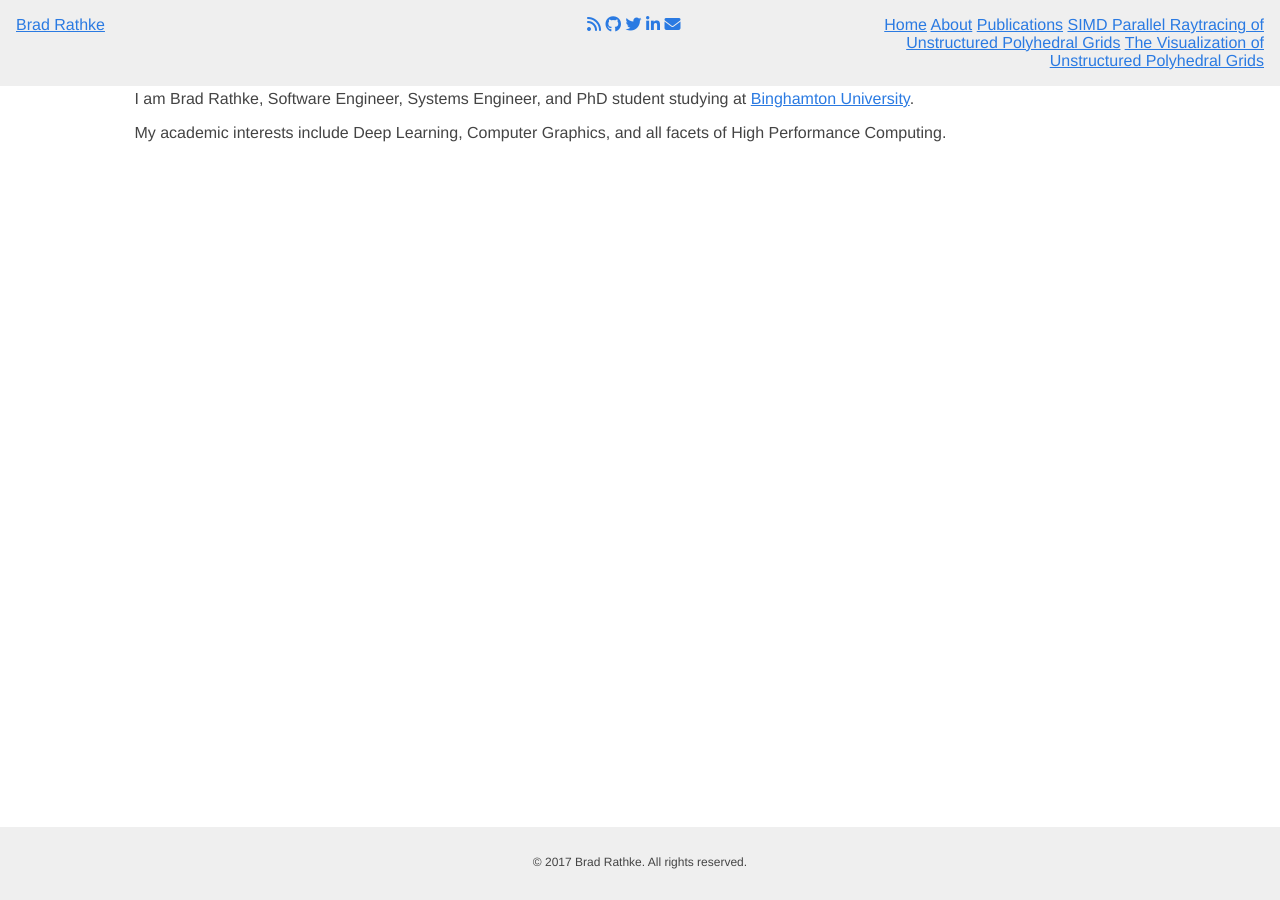
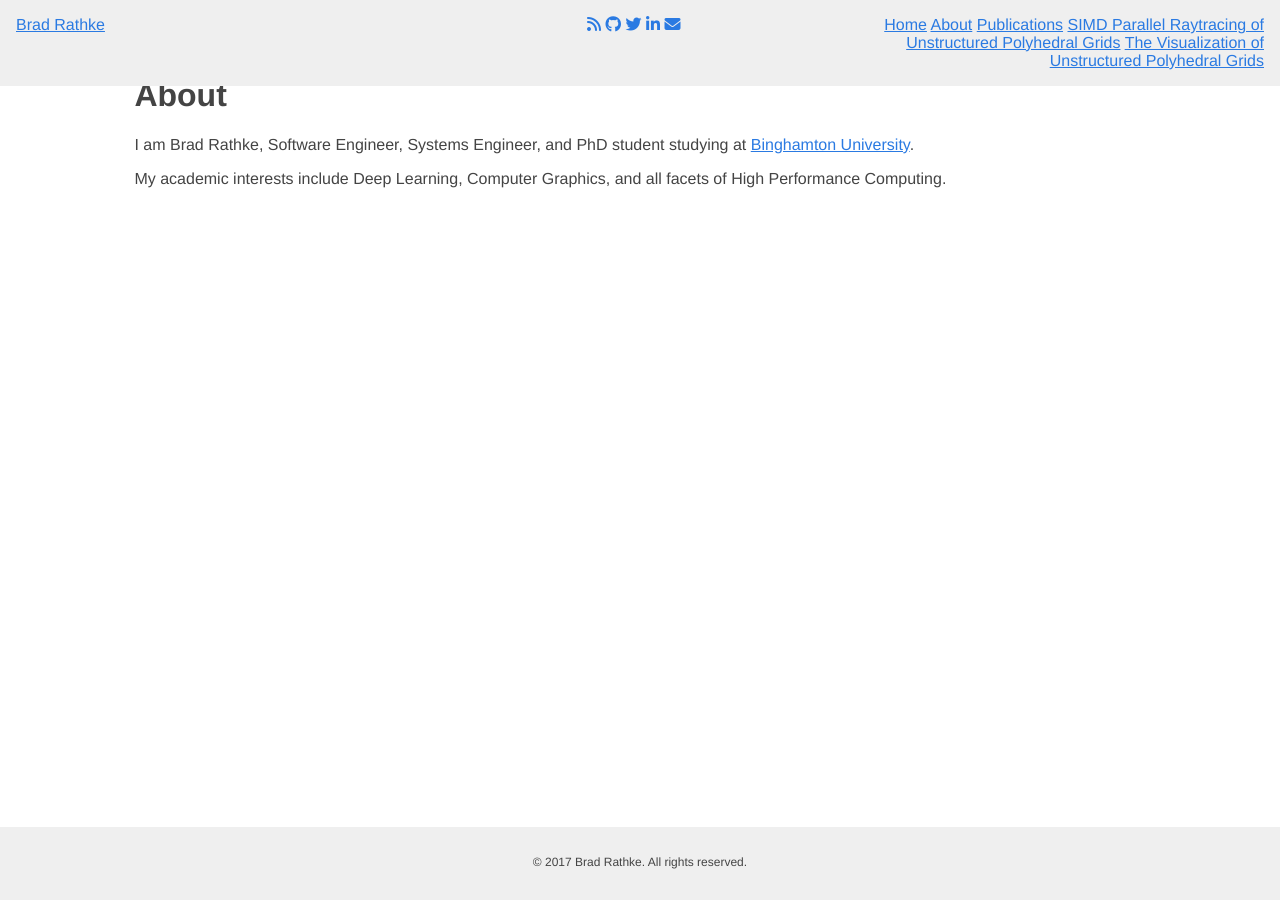
Before and after one commit to BradAtGames/bradatgames.github.io, a Jekyll site: the page built from _pages/about.md, in a window 1280 px wide. Built offline with Jekyll 4.4.1, drawn with Linux system fonts in a browser that asks for light colours; nearby versions of some CDN libraries.

Commit message:
Fix typo

```diff
--- a/_layouts/page.html
+++ b/_layouts/page.html
@@ -2,7 +2,7 @@
 layout: default
 ---
 
-<div class="page"
+<div class="page">
      <h1 class="page-title">{{ page.title }}</h1>
      {{content}}
 </div>
```
